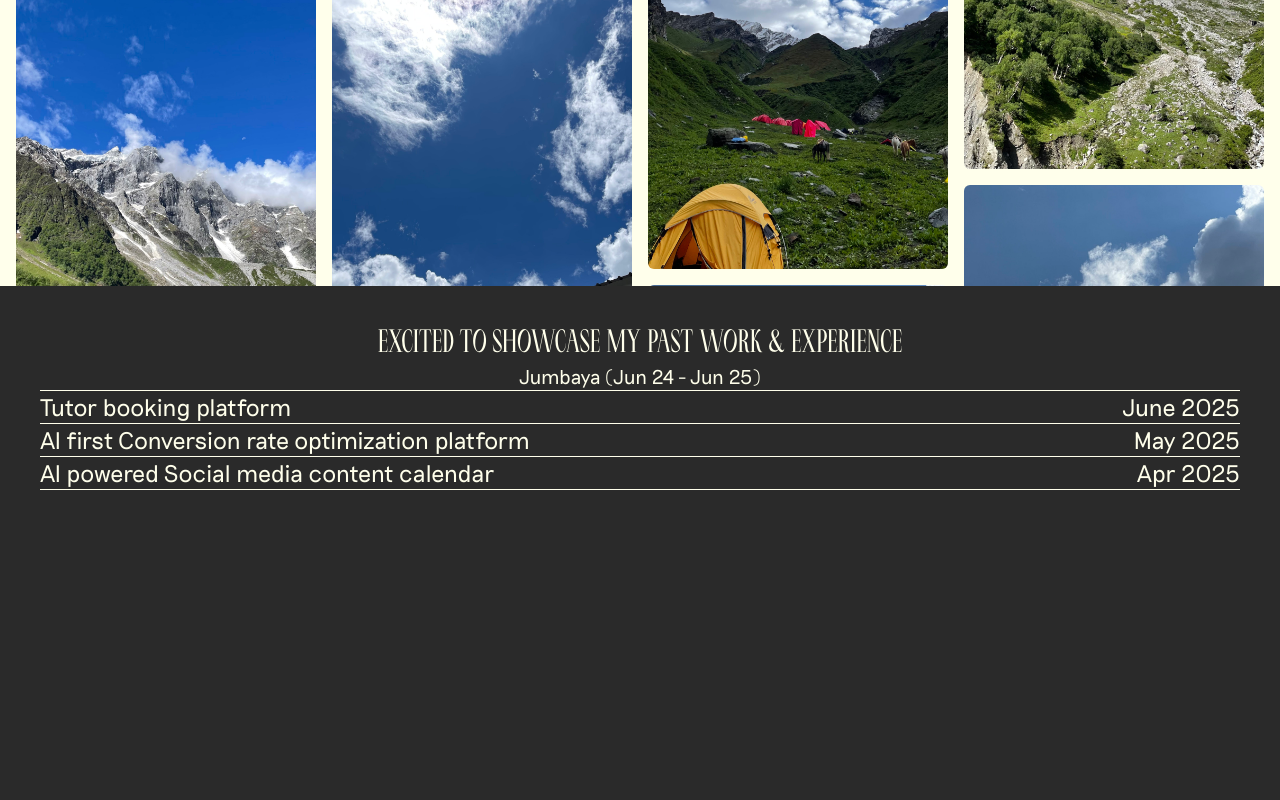
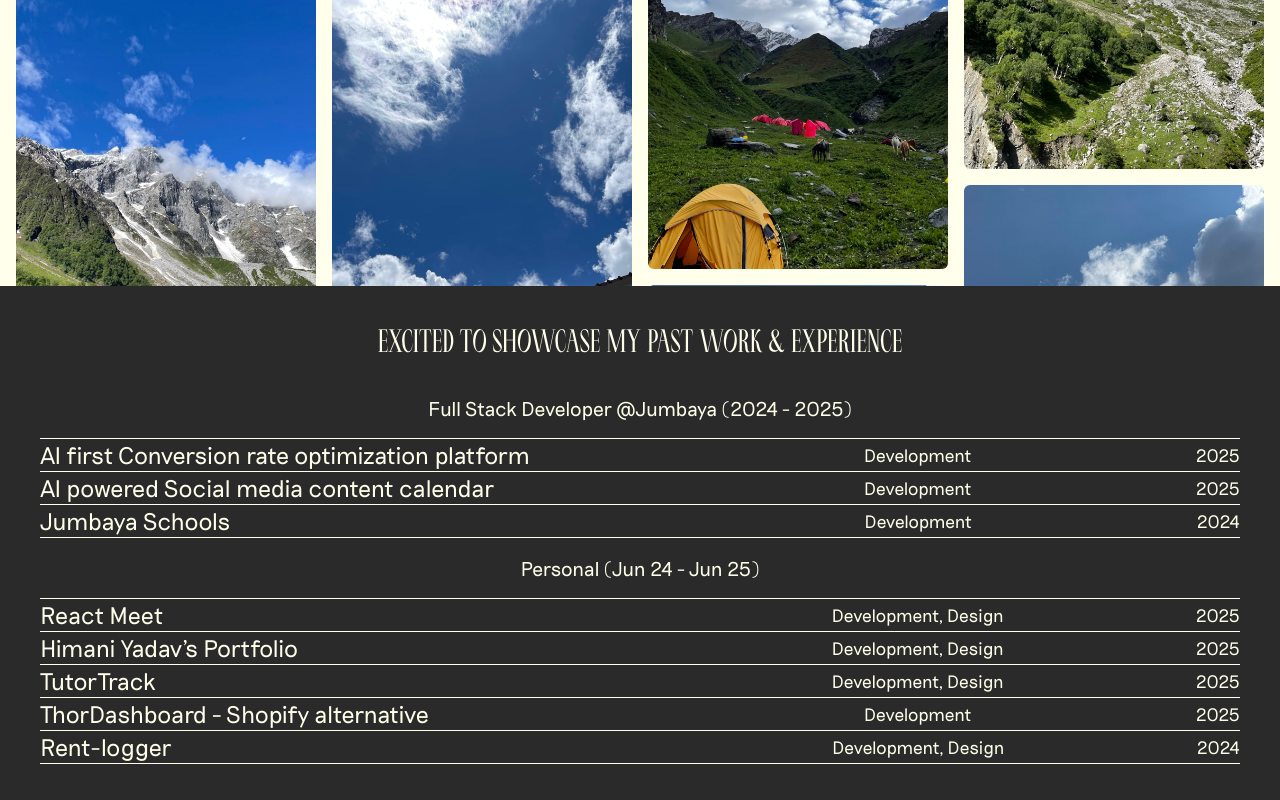
Before and after one commit to divyanshu0469/portfolio-website, a Next.js app: page / in a window 1280 px wide. Shown: the part 1314-2114 px from the top of the page. Built offline with nearby package versions, Linux system fonts and the light colour scheme; a web font is replaced by a local one.

Commit message:
feat: added personal work and experience details

```diff
--- a/src/components/Work/index.tsx
+++ b/src/components/Work/index.tsx
@@ -4,27 +4,72 @@ import { motion } from "motion/react";
 import Link from "next/link";
 import { ArrowUpRightIcon } from "@phosphor-icons/react";
 
-const accordionItems = [
-  {
-    title: "Tutor booking platform",
-    time: "June 2025",
-    link: undefined,
-    content:
-      "Created a UI flow for a client which required basic auth and a flow to book tutor and have a 1-1 session",
-  },
+const jumbayaItems = [
   {
     title: "AI first Conversion rate optimization platform",
-    time: "May 2025",
-    link: "/link",
+    type: "Development",
+    time: "2025",
+    link: "https://medium.com/@divyyanshu/how-i-reduced-ai-workflow-time-from-15-minutes-to-5-minutes-using-langgraph-dynamic-n-sends-abed1dda84ae",
     content:
-      "Worked with a lean team in building a platform which can be used to generate campaigns for CRO. Using AI generated code for getting variants",
+      "Worked with a lean team in building a platform which can be used to generate campaigns for CRO. Using AI generated code for getting variants. For this I also optimized the AI workflow by orchestrating a new approach - parallelisation of stateless nodes (Resulting in a reduced time from 15 mins to 3-5mins)",
   },
   {
     title: "AI powered Social media content calendar",
-    time: "Apr 2025",
-    link: "/link2",
+    type: "Development",
+    time: "2025",
+    link: "https://medium.com/@divyyadav31/building-an-ai-powered-social-media-marketing-calendar-7b6b7be4491a",
     content:
-      "Created a class using selenium based automation for scraping brand data and persona creation with text and image generation",
+      "Created a class using selenium based automation for scraping brand data and persona creation with text and image generation. Over a glance this was a project which required me to use AI for understanding the brand's tone and type of content posted which was analysed and later used to generate competitors in similar industry and generating popular relevant hashtags. All this information is later used for generation of caption and images (configurable amount)",
+  },
+  {
+    title: "Jumbaya Schools",
+    type: "Development",
+    time: "2024",
+    content:
+      "Worked on a platform pre-pivot. For this, I implemented admin panel and CRUD annotaions(image, text and voice notes) on responsive canvas. These are some of the features I took ownership, aside from this I also worked on fixing prod bugs and shipping minor features.",
+  },
+];
+
+const personalItems = [
+  {
+    title: "React Meet",
+    type: "Development, Design",
+    time: "2025",
+    link: "https://use-react-meet.vercel.app/home",
+    content:
+      "Published a component library containing Reusable Meeting UI and commonly used methods for speeding up development",
+  },
+  {
+    title: "Himani Yadav's Portfolio",
+    type: "Development, Design",
+    time: "2025",
+    link: "https://himani-yadav.vercel.app/home",
+    content:
+      "Developed a minimal clean portfolio with CRUD operations for the owner, connected with CMS. Bringing focus to the lively images",
+  },
+  {
+    title: "TutorTrack",
+    type: "Development, Design",
+    time: "2025",
+    link: undefined,
+    content:
+      "Provided my frontend expertise to a client for bootstraping a tutor booking platform which can connect verified tutors to students. I developed flows for auth, requesting a tutor session and setting up 1 on 1 session.",
+  },
+  {
+    title: "ThorDashboard - Shopify alternative",
+    type: "Development",
+    time: "2025",
+    link: undefined,
+    content:
+      "Worked with a client providing assistance in maintaining the platform, fixing frontend bugs and adding new reusable components and features",
+  },
+  {
+    title: "Rent-logger",
+    type: "Development, Design",
+    time: "2024",
+    link: "https://rent-logger.vercel.app/login",
+    content:
+      "This is was a personal project, realised that traditional rent diary was too out dated so developed this for internal use (does exactly as the name suggests)",
   },
 ];
 
@@ -68,6 +113,7 @@ const CustomAccordion = ({
     title: string;
     time: string;
     link?: string;
+    type?: string;
     content: string;
   }[];
 }) => {
@@ -77,9 +123,10 @@ const CustomAccordion = ({
       <MaskDiv
         handleClick={() => setOpen((v) => (v === index ? undefined : index))}
         heading={
-          <div className="z-2 flex flex-1 justify-between cursor-pointer select-none">
-            <p>{i.title}</p>
-            <p className="max-md:hidden">{i.time}</p>
+          <div className="z-2 flex flex-1 justify-between items-center cursor-pointer select-none">
+            <p className="w-1/2 max-md:w-full">{i.title}</p>
+            <p className="max-md:hidden text-lg">{i.type}</p>
+            <p className="max-md:hidden text-lg">{i.time}</p>
           </div>
         }
         className={`border-light-cream ${
@@ -102,12 +149,20 @@ const CustomAccordion = ({
 
 export const Work = () => {
   return (
-    <div className="w-full h-full flex flex-col items-center p-10 text-2xl">
+    <div className="w-full h-full flex flex-col items-center p-10 text-2xl gap-4">
       <p className="font-lt uppercase text-center text-3xl">
         Excited to showcase my past work & experience
       </p>
-      <p className="text-xl">{"Jumbaya (Jun 24 - Jun 25)"}</p>
-      <CustomAccordion items={accordionItems} />
+      <div className="w-full flex flex-col items-center">
+        <p className="text-xl text-center p-4">
+          {"Full Stack Developer @Jumbaya (2024 - 2025)"}
+        </p>
+        <CustomAccordion items={jumbayaItems} />
+        <p className="text-xl text-center p-4">
+          {"Personal (Jun 24 - Jun 25)"}
+        </p>
+        <CustomAccordion items={personalItems} />
+      </div>
     </div>
   );
 };
--- a/src/pages/index.tsx
+++ b/src/pages/index.tsx
@@ -13,7 +13,7 @@ export default function About() {
       <div className="bg-light-cream text-light-black h-screen text-8xl font-lt">
         <ImageParallax />
       </div>
-      <div className="bg-light-black text-light-cream h-screen">
+      <div className="bg-light-black text-light-cream min-h-screen">
         <Work />
       </div>
     </Stairs>
```
